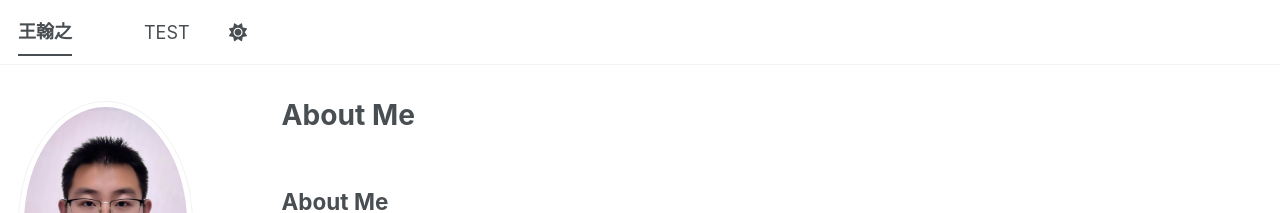
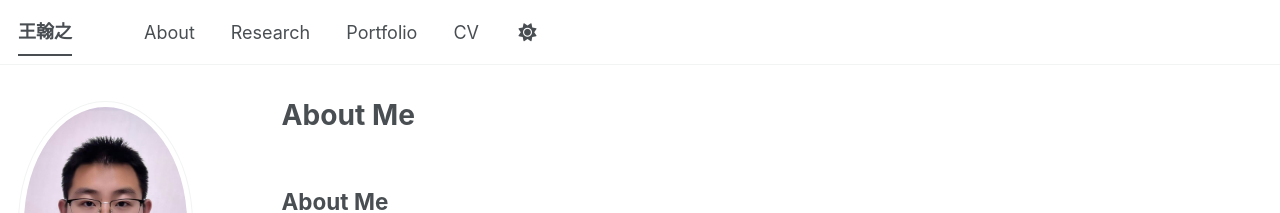
Before and after one commit to 751387665/751387665.github.io, a Jekyll site: the page built from _pages/about.md, in a window 1280 px wide. Shown: the top 213 px of the page. Built offline with Jekyll 4.4.1, drawn with Linux system fonts in a browser that asks for light colours; a style sheet for code colours, icons or effects is not loaded.

Commit message:
Update navigation.yml

```diff
--- a/_data/navigation.yml
+++ b/_data/navigation.yml
@@ -1,3 +1,12 @@
 main:
-  - title: "TEST"
+  - title: "About"
     url: /
+
+  - title: "Research"
+    url: /publications/
+
+  - title: "Portfolio"
+    url: /portfolio/
+
+  - title: "CV"
+    url: /cv/
```
